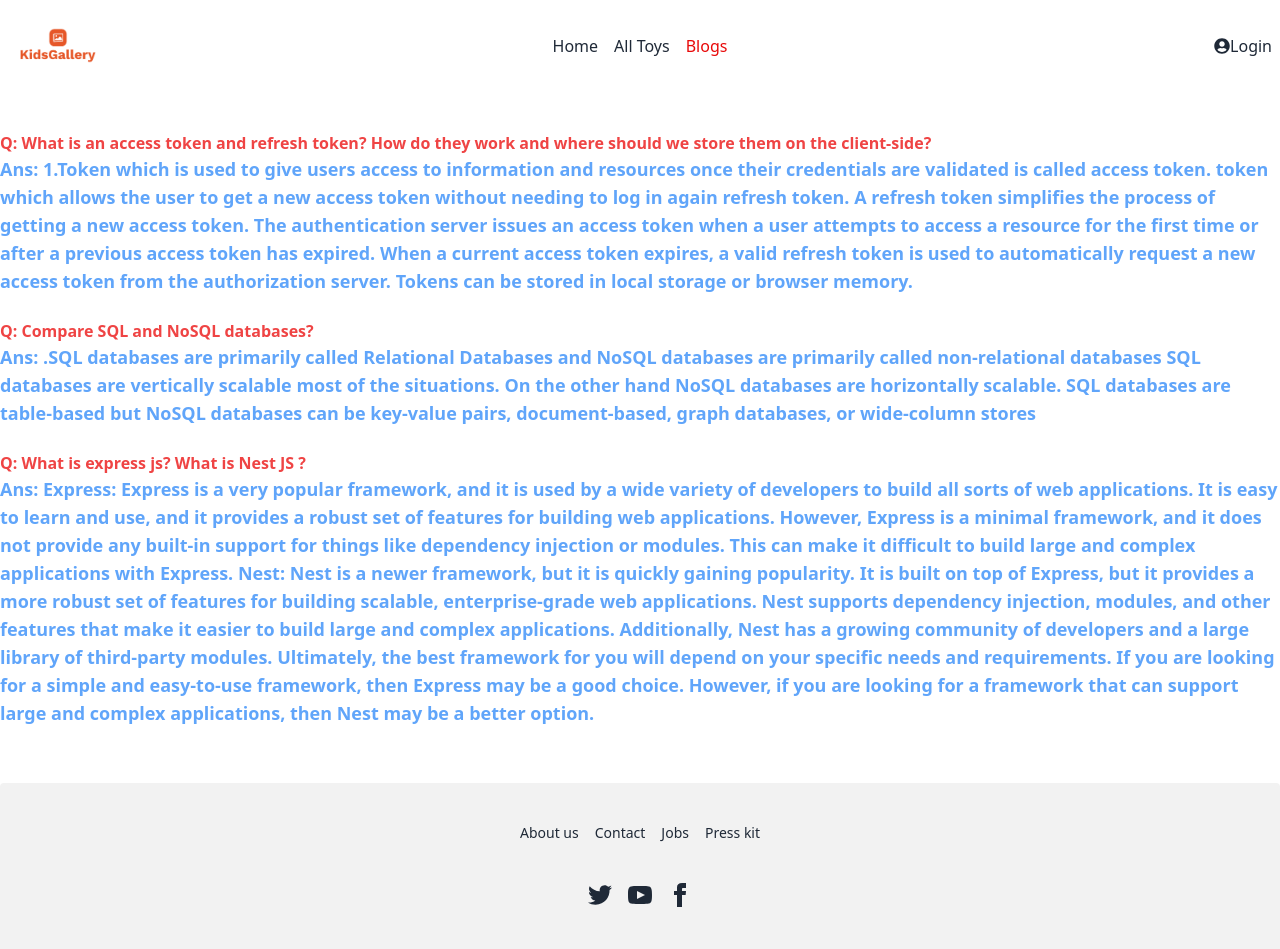
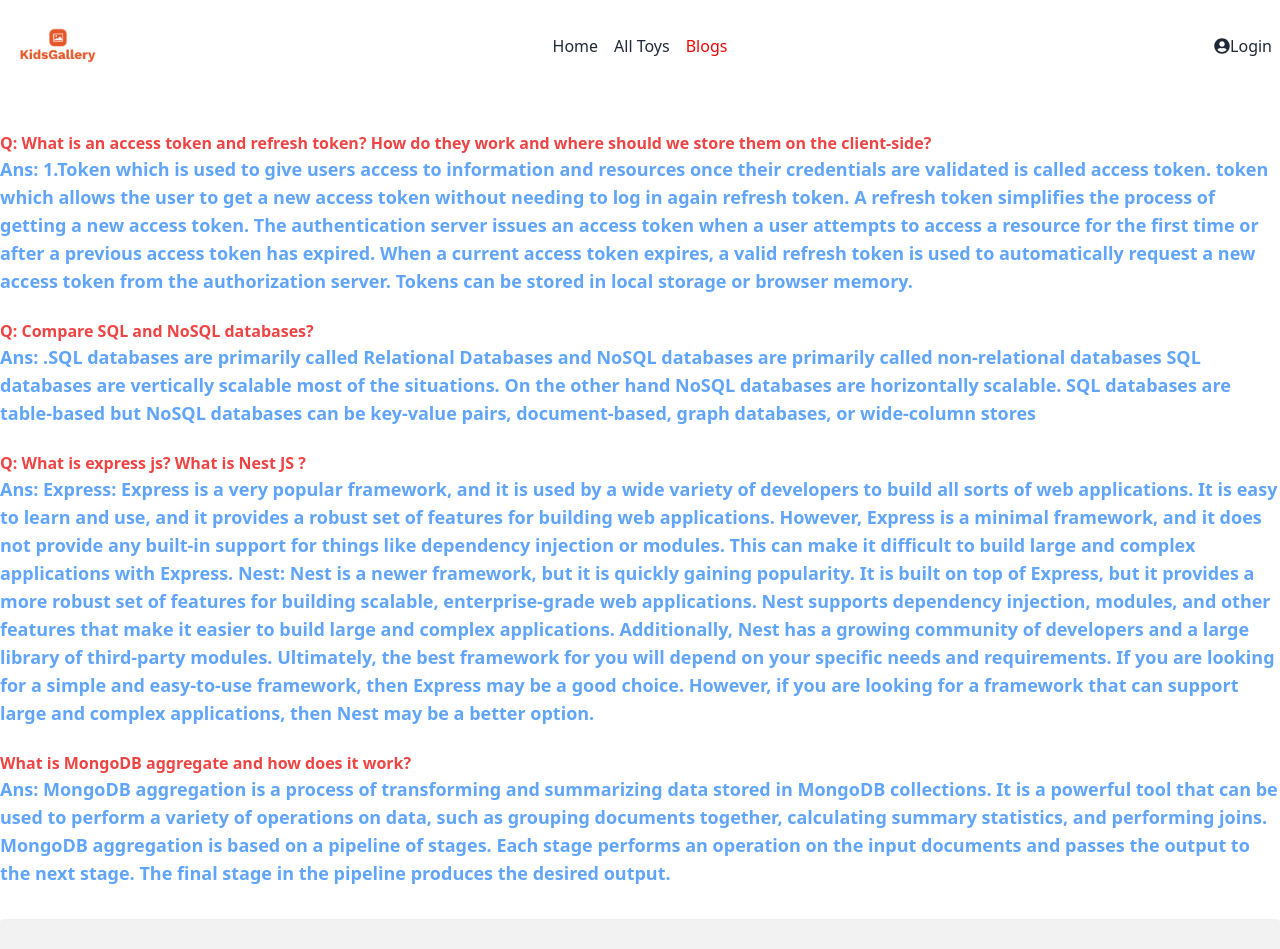
Before and after one commit to anighosal/toys-client, a React (Vite) app: page /blogs in a window 1280 px wide. Shown: the top 949 px of the page. Built offline with nearby package versions, Linux system fonts and the light colour scheme; no server answers.

Commit message:
search option implement

```diff
--- a/src/pages/AllToys/AllToys.jsx
+++ b/src/pages/AllToys/AllToys.jsx
@@ -14,6 +14,12 @@ const AllToys = () => {
       <h2 className="text-center text-3xl font-bold text-orange-700">
         Our Toys Collection
       </h2>
+
+      <input
+        type="text"
+        placeholder="find your toy"
+        className="input input-bordered input-secondary w-full max-w-xs"
+      />
       <div className="overflow-x-auto bg-slate-400 lg:w-full mt-5">
         <table className="table lg:w-full">
           {/* head */}
--- a/src/pages/Blogs/Blogs.jsx
+++ b/src/pages/Blogs/Blogs.jsx
@@ -56,8 +56,19 @@ const Blogs = () => {
         be a better option.
       </p>
       <br />
-      <h2 className="text-red-500 text2xl font-bold "></h2>
-      <p className="text-blue-400 text-lg font-semibold"></p>
+      <h2 className="text-red-500 text2xl font-bold ">
+        What is MongoDB aggregate and how does it work?
+      </h2>
+      <p className="text-blue-400 text-lg font-semibold">
+        Ans: MongoDB aggregation is a process of transforming and summarizing
+        data stored in MongoDB collections. It is a powerful tool that can be
+        used to perform a variety of operations on data, such as grouping
+        documents together, calculating summary statistics, and performing
+        joins. MongoDB aggregation is based on a pipeline of stages. Each stage
+        performs an operation on the input documents and passes the output to
+        the next stage. The final stage in the pipeline produces the desired
+        output.
+      </p>
     </div>
   );
 };
```
Also changed, not shown: public/category.json (+12 -12 lines).
